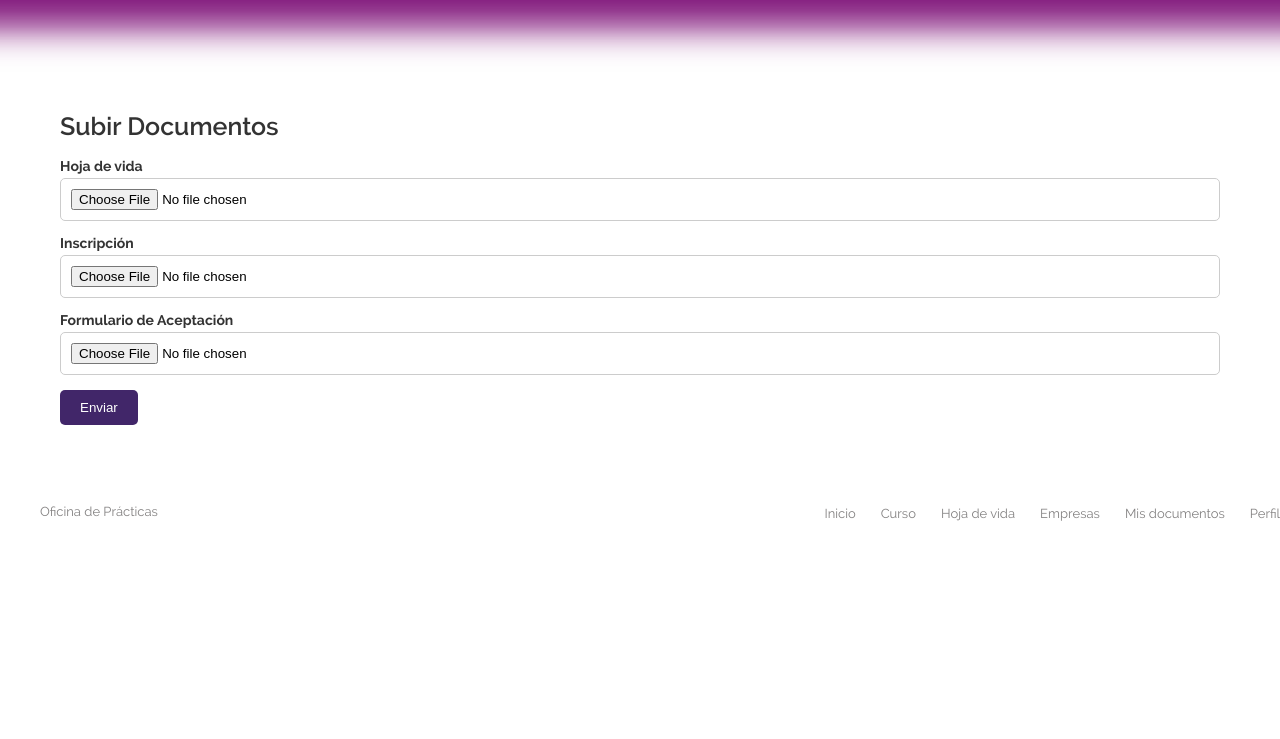
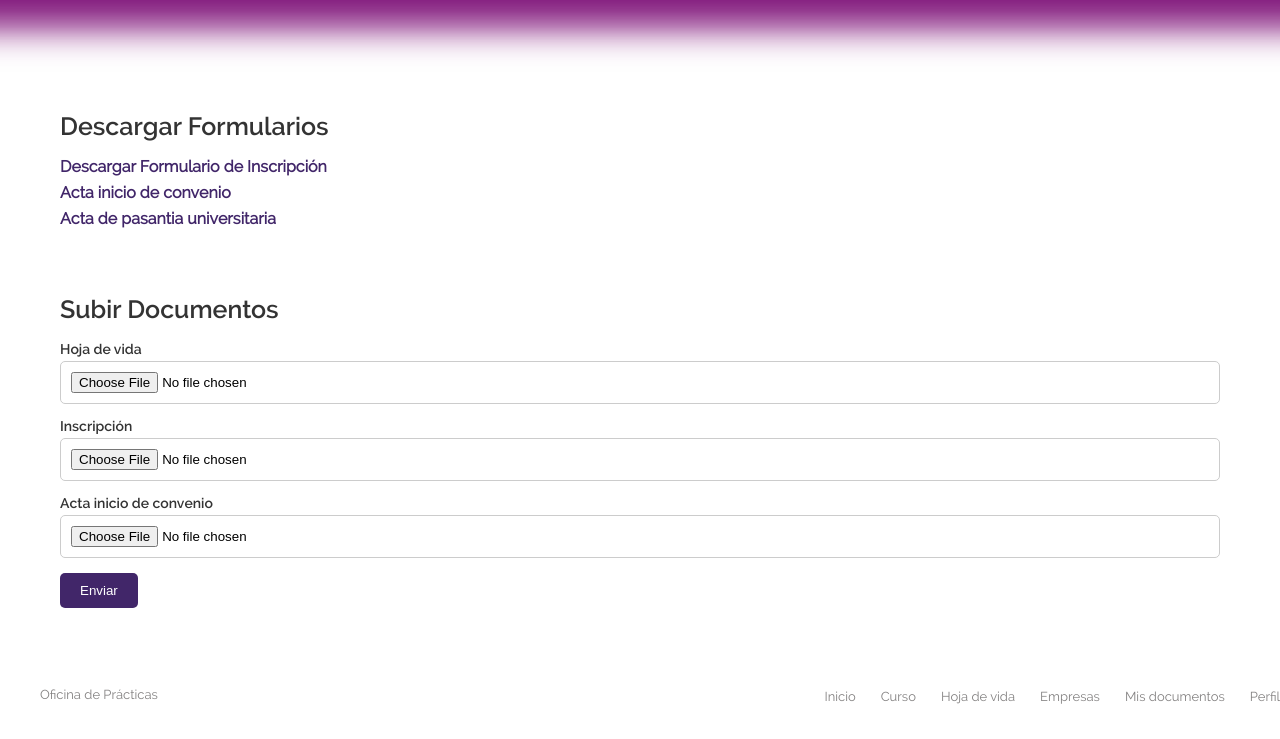
Before and after one commit to martinco444/Oficina_Practicas, a plain HTML site: page mis_documentos.html in a window 1280 px wide. Shown: the part 76-815 px from the top of the page. Drawn offline with Linux system fonts and the light colour scheme; some packages are replaced by stand-ins of ours; a script that the page names is missing.

Commit message:
documentos

```diff
--- a/css/hoja_vida.css
+++ b/css/hoja_vida.css
@@ -196,6 +196,7 @@ footer nav ul li a:hover{
 .formulario input[type="date"],
 .formulario input[type="tel"],
 .formulario input[type="email"],
+.formulario input[type="number"],
 .formulario textarea {
     width: 100%;
     padding: 10px;
--- a/css/misdocumentos.css
+++ b/css/misdocumentos.css
@@ -151,32 +151,62 @@ footer nav ul li a:hover{
 }
 
 
+.download-container {
+    max-width: 1200px;
+    margin: 20px auto;
+    padding: 20px;
+    background: #ffffff;
+}
+
+.download-container h2 {
+    margin-bottom: 20px;
+    color: #333333;
+    font-size: 25px;
+    font-family: "raleway-semibold";
+}
+
+.download-container ul {
+    list-style: none;
+    padding: 0;
+}
+
+.download-container ul li {
+    margin-bottom: 10px;
+}
+
+.download-container ul li a {
+    text-decoration: none;
+    color: #412669;
+    font-weight: bold;
+    font-family: "raleway-regular";
+}
+
+.download-container ul li a:hover {
+    text-decoration: underline;
+}
+
 .form-container {
     max-width: 1200px;
     margin: 20px auto;
     padding: 20px;
     background: #ffffff;
 }
+
 .form-container h2 {
     margin-bottom: 20px;
-    color: #333;
+    color: #333333;
     font-size: 25px;
     font-family: "raleway-semibold";
 }
+
 .form-container label {
-    font-family: 'raleway-bold';
-    src: url('../fonts/raleway-bold.eot');
-    src: url('../fonts/raleway-bold.eot?#iefix') format('embedded-opentype'),
-        url('../fonts/raleway-bold.woff') format('woff'),
-        url('../fonts/raleway-bold.ttf') format('truetype'),
-        url('../fonts/raleway-bold.svg#raleway-bold') format('svg');
-    font-weight: normal;
-    font-style: normal;
+    font-family: "raleway-semibold";
     display: block;
     margin-bottom: 5px;
-    color: #333;
+    color: #333333;
     font-size: 14px;
 }
+
 .form-container input[type="file"] {
     margin-bottom: 15px;
     padding: 10px;
@@ -184,6 +214,7 @@ footer nav ul li a:hover{
     border: 1px solid #ccc;
     border-radius: 5px;
 }
+
 .form-container input[type="submit"] {
     padding: 10px 20px;
     background-color: #412669;
@@ -193,6 +224,7 @@ footer nav ul li a:hover{
     cursor: pointer;
     transition: background-color 0.3s;
 }
+
 .form-container input[type="submit"]:hover {
     background-color: #F66D02;
 }
--- a/mis_documentos.html
+++ b/mis_documentos.html
@@ -42,6 +42,15 @@
         <div class="shadow"></div>
     </section>
 
+    <div class="download-container">
+        <h2>Descargar Formularios</h2>
+        <ul>
+            <li><a href="formularios/pdf-formato-inscripcion.pdf" download>Descargar Formulario de Inscripción</a></li>
+            <li><a href="formularios/pdf-acta-de-inicio-convenio.pdf" download>Acta inicio de convenio</a></li>
+            <li><a href="formularios/pdf-acta-pasantia-universitaria-practicante.pdf" download>Acta de pasantia universitaria</a></li>
+        </ul>
+    </div>
+
     <div class="form-container">
         <h2>Subir Documentos</h2>
         <form action="upload.php" method="post" enctype="multipart/form-data">
@@ -49,8 +58,8 @@
             <input type="file" name="cv" id="cv">
             <label for="inscripcion">Inscripción</label>
             <input type="file" name="inscripcion" id="inscripcion">
-                <label for="formularioAceptación">Formulario de Aceptación</label>
-                <input type="file" name="formularioAceptación" id="formularioAceptación">
+            <label for="formularioAceptación">Acta inicio de convenio </label>
+            <input type="file" name="actaDeInicioDeConvenio" id="#">
             <input type="submit" value="Enviar" name="submit">
         </form>
     </div>
```
Also changed, not shown: 7 other files. Lines whose indentation alone changed are shown as unchanged.
